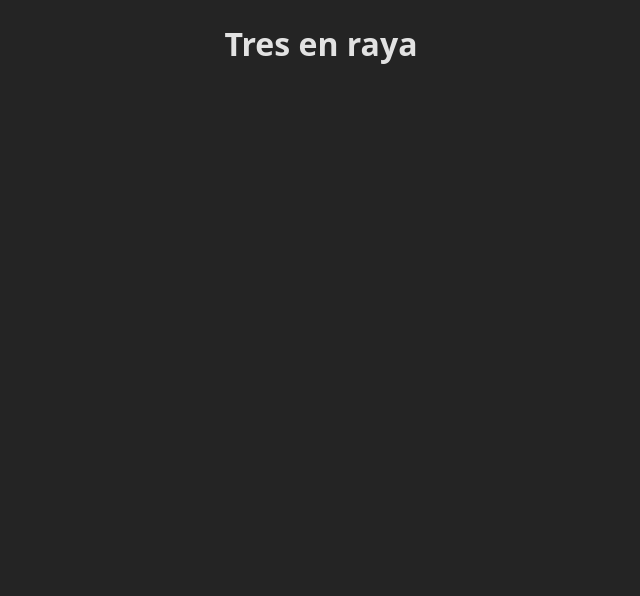
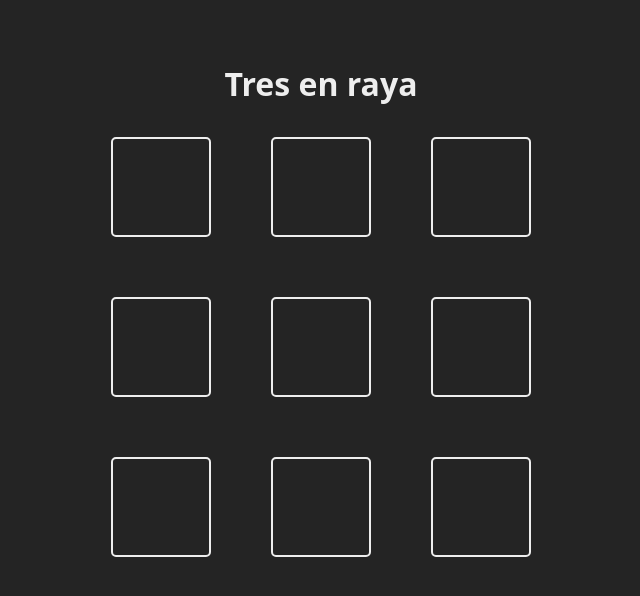
Before and after one commit to Lopez10/tres-en-raya, a React (Vite) app: page / in a window 1280 px wide. Shown: the top 596 px of the page, without its empty margins (319-959 px from the left). Built offline with nearby package versions, Linux system fonts and the light colour scheme.

Commit message:
Create Board component

```diff
--- a/src/App.tsx
+++ b/src/App.tsx
@@ -1,7 +1,13 @@
 import './App.css'
+import { Board } from './components/Board'
 
 function App() {
-  return <h1>Tres en raya</h1>
+  return (
+    <main className='board'>
+      <h1>Tres en raya</h1>
+      <Board />
+    </main>
+  )
 }
 
 export default App
--- /dev/null
+++ b/src/components/Board.tsx
@@ -0,0 +1,24 @@
+import { useState } from "react"
+import { Square } from "./square"
+
+export const Board = () => {
+    const [board, setBoard] = useState<string[]>(Array(9).fill(null))
+    return (
+        <section className='game'>
+            {
+                board.map((_, index) => (
+                    <Square
+                        key={index}
+                        index={index}
+                        updateBoard={() => {
+                            const newBoard = [...board]
+                            newBoard[index] = 'X'
+                            setBoard(newBoard)
+                        }}>
+                        {board[index]}
+                    </Square>
+                ))
+            }
+        </section>
+    )
+}
```
